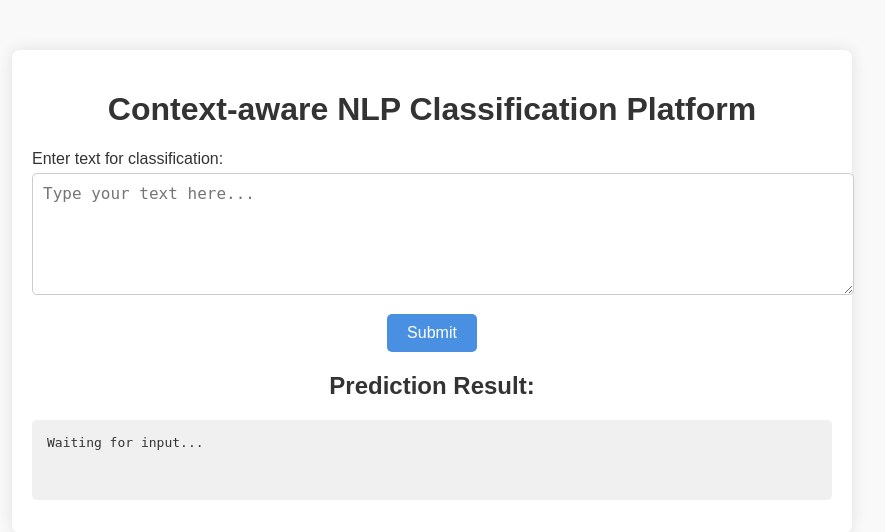
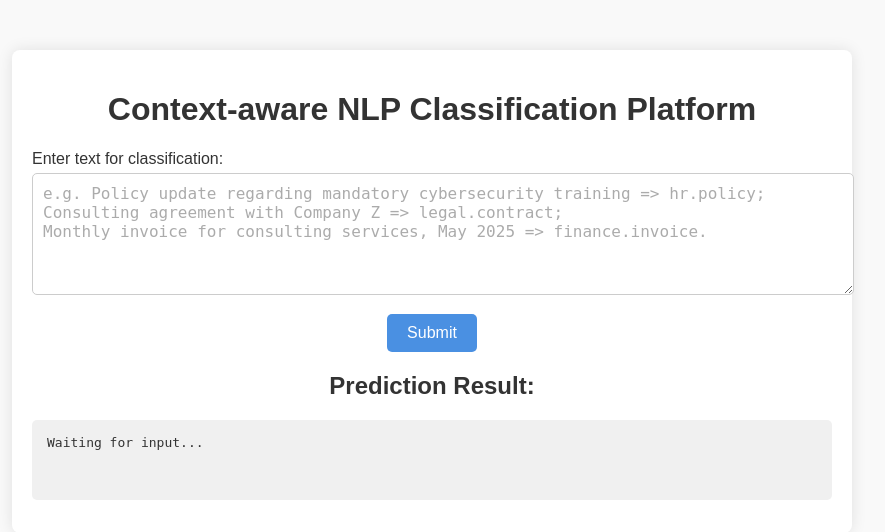
Before and after one commit to LeonardoMdSACode/Context-aware-NLP-classification-platform-with-MCP, a FastAPI app: page / in a window 1280 px wide. Shown: the top 532 px of the page, without its empty margins (208-1093 px from the left). Run offline with FastAPI, Linux system fonts and the light colour scheme.

Commit message:
Changed frontend placeholders

```diff
--- a/ui/static/style.css
+++ b/ui/static/style.css
@@ -57,3 +57,8 @@ button:hover {
     min-height: 50px;
     overflow-x: auto;
 }
+
+textarea::placeholder {
+    color: #888;
+    opacity: 0.7;
+}
--- a/ui/templates/index.html
+++ b/ui/templates/index.html
@@ -3,7 +3,7 @@
 <head>
     <meta charset="UTF-8">
     <title>Context-aware NLP Classification with MCP</title>
-    <link rel="stylesheet" href="/static/style.css">
+    <link rel="stylesheet" href="/static/style.css?v=1.0.3">
 </head>
 <body>
     <div class="container">
@@ -11,7 +11,9 @@
 
         <div class="input-section">
             <label for="query">Enter text for classification:</label>
-            <textarea id="query" placeholder="Type your text here..."></textarea>
+            <textarea id="query" placeholder="e.g. Policy update regarding mandatory cybersecurity training => hr.policy;
+Consulting agreement with Company Z => legal.contract;
+Monthly invoice for consulting services, May 2025 => finance.invoice."></textarea>
             <button onclick="sendQuery()">Submit</button>
         </div>
 
```
